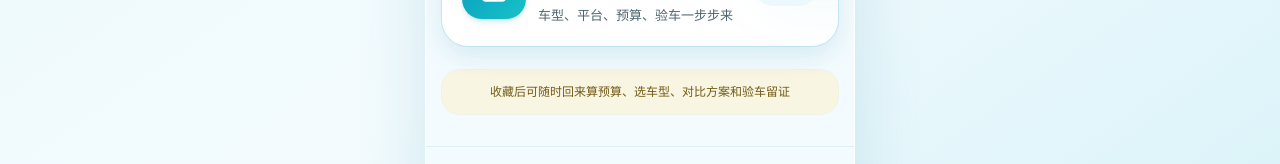
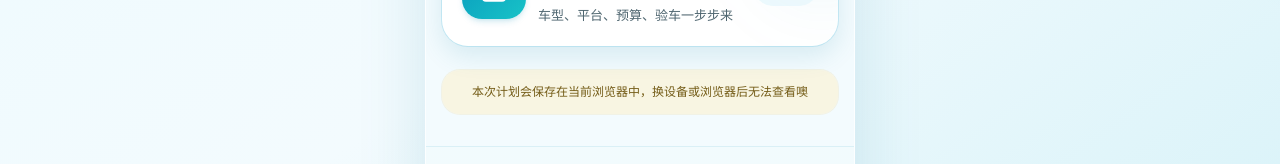
Before and after one commit to yu5539526-jpg/rental-drive-toolbox, a React (Vite) app: page /#/ in a window 1280 px wide. Shown: the part 493-657 px from the top of the page. Built offline with nearby package versions, Linux system fonts and the light colour scheme.

Commit message:
fix: 首页黄色提示文字更新 — 明确告知数据仅保存在本地浏览器

```diff
--- a/src/pages/EntryHome.jsx
+++ b/src/pages/EntryHome.jsx
@@ -86,7 +86,7 @@ export default function EntryHome() {
 
           {/* 底部提示 */}
           <p className="mt-6 rounded-[18px] bg-amberSoft/[0.5] px-4 py-3 text-center text-[12px] font-bold leading-relaxed text-amberDark ring-1 ring-warning/15">
-            收藏后可随时回来算预算、选车型、对比方案和验车留证
+            本次计划会保存在当前浏览器中，换设备或浏览器后无法查看噢
           </p>
         </div>
       </section>
--- a/src/pages/Home.jsx
+++ b/src/pages/Home.jsx
@@ -103,7 +103,7 @@ export default function Home() {
 
         {/* 收藏提示 — 放大 */}
         <p className="mt-5 rounded-[18px] bg-amberSoft/[0.55] px-4 py-3 text-center text-[12px] font-bold leading-relaxed text-amberDark ring-1 ring-warning/20">
-          收藏后可随时回来算预算、选车型、对比方案和验车留证
+          本次计划会保存在当前浏览器中，换设备或浏览器后无法查看噢
         </p>
       </div>
     </main>
```
